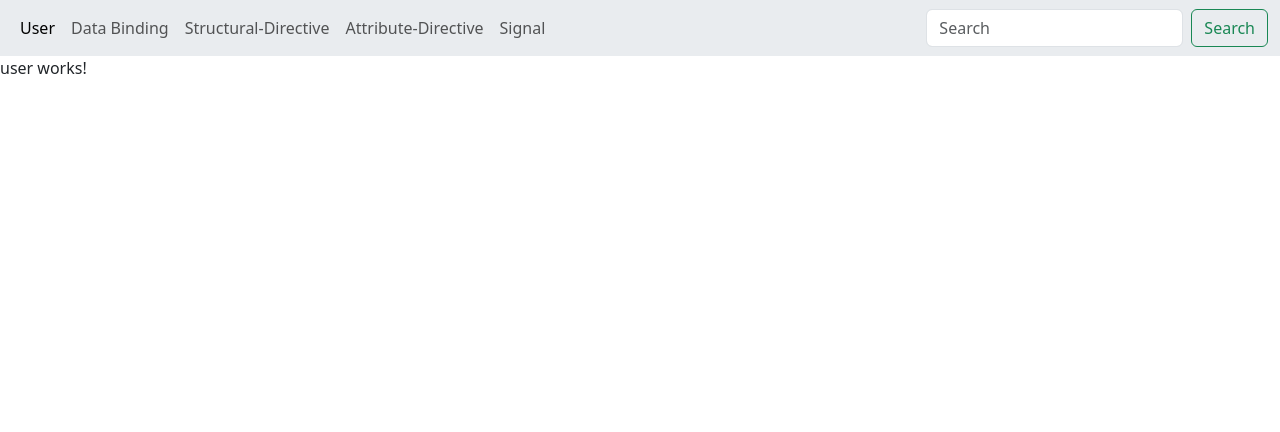
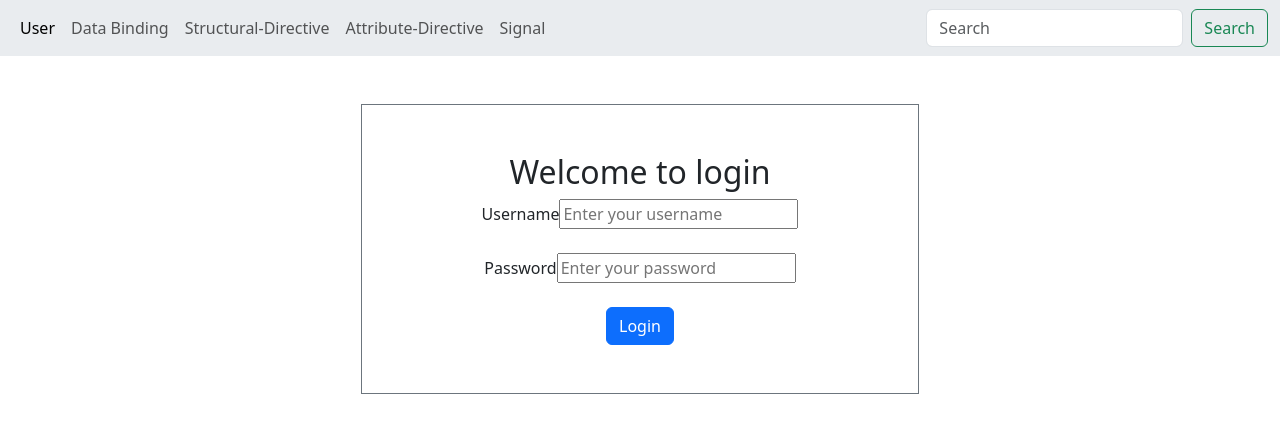
Before and after one commit to nirmal-404/Angular, an Angular app in the folder Angular/: page /user in a window 1280 px wide. Shown: the top 432 px of the page. Built offline with nearby package versions, Linux system fonts and the light colour scheme.

Commit message:
navigation

```diff
--- a/Angular/src/app/user/user.html
+++ b/Angular/src/app/user/user.html
@@ -1 +1,16 @@
-<p>user works!</p>
+<div class="container d-flex justify-content-center mt-5 " style="height: 100%;">
+    <div class="w-50 p-5 border border-secondary text-center">
+        <h2>Welcome to login</h2>
+
+        <label for="">Username</label>
+        <input type="text" placeholder="Enter your username"><br><br>
+
+        <label for="">Password</label>
+        <input type="password" placeholder="Enter your password"><br><br>
+
+        <!-- routerLink="/structural-directives" -->
+        <button class="btn btn-primary" (click)="loginData()">
+            Login
+        </button>
+    </div>
+</div>
--- a/Angular/src/app/user/user.ts
+++ b/Angular/src/app/user/user.ts
@@ -1,13 +1,20 @@
-import { CommonModule } from '@angular/common';
 import { Component } from '@angular/core';
-import { FormsModule } from '@angular/forms';
+import { Router, RouterLink } from '@angular/router';
+
 
 @Component({
   selector: 'app-user',
-  imports: [CommonModule, FormsModule],
+  imports: [RouterLink],
   templateUrl: './user.html',
   styleUrl: './user.scss'
 })
 export class User {
 
+  constructor(private router : Router) {}
+
+  loginData() {
+    //  user verification login
+    // this.router.navigateByUrl("/structural-directives")
+    this.router.navigate(['/structural-directives'])
+  }
 }
```
